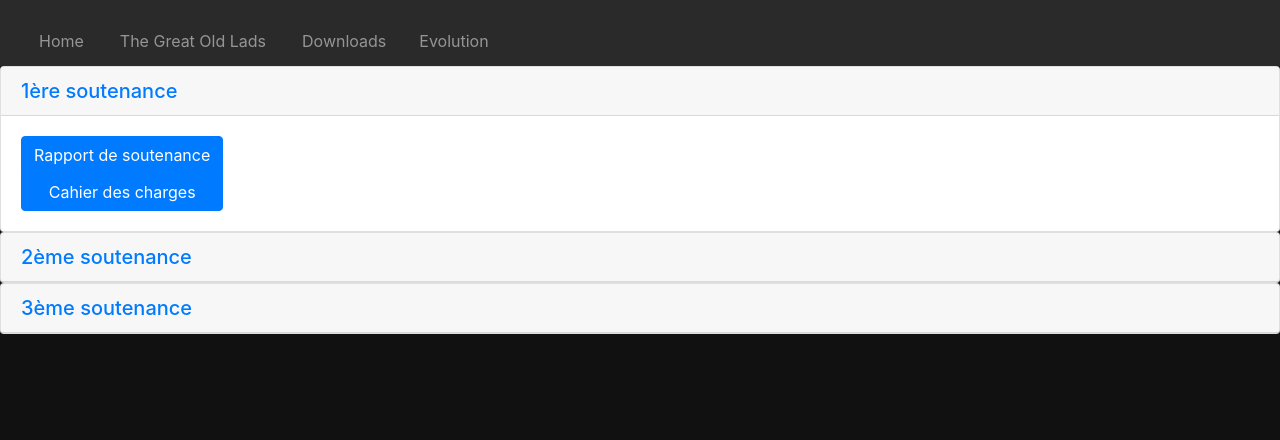
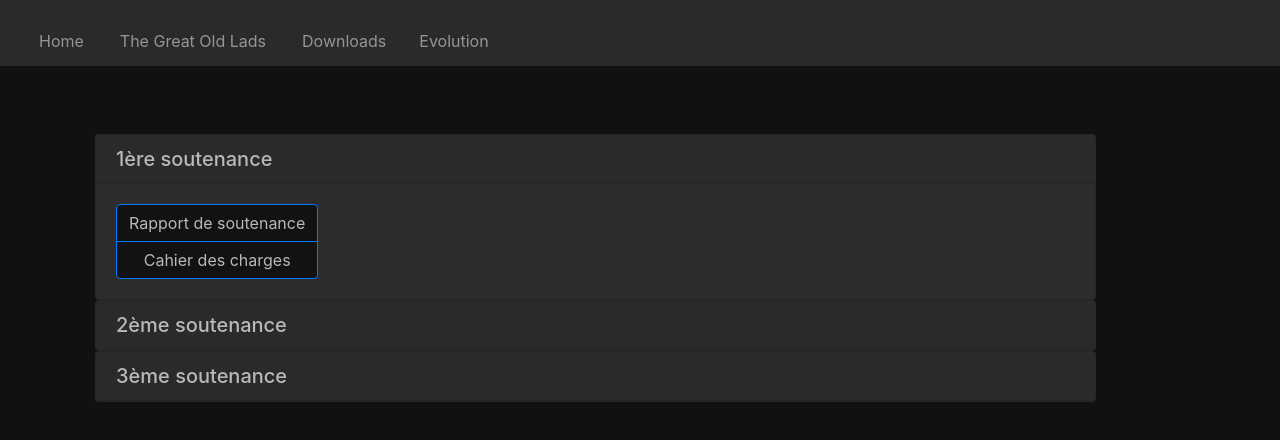
Before and after one commit to yvalmor/Call-Of-The-Goose, a plain HTML site: page evolution.html in a window 1280 px wide. Drawn offline with Linux system fonts and the light colour scheme.

Commit message:
evolution.html

```diff
--- a/evolution.html
+++ b/evolution.html
@@ -28,34 +28,34 @@
             </div>
         </div>
     </nav>
-    <div role="tablist" id="accordion-1">
-        <div class="card">
+    <div role="tablist" id="accordion-1" style="margin-top: 68px;width: 1001px;margin-left: 95px;">
+        <div class="card" style="background-color: rgb(44,44,44);">
             <div class="card-header" role="tab">
-                <h5 class="mb-0"><a data-toggle="collapse" aria-expanded="true" aria-controls="accordion-1 .item-1" href="#accordion-1 .item-1">1ère soutenance</a></h5>
+                <h5 class="mb-0"><a data-toggle="collapse" aria-expanded="true" aria-controls="accordion-1 .item-1" href="#accordion-1 .item-1" style="color: rgb(185,185,185);">1ère soutenance</a></h5>
             </div>
             <div class="collapse show item-1" role="tabpanel" data-parent="#accordion-1">
                 <div class="card-body">
-                    <div class="btn-group-vertical" role="group"><button class="btn btn-primary" type="button" onclick="window.open(&#39;assets\\downloads\\pdf\\Rapport soutenance 1.pdf&#39;)">Rapport de soutenance</button><button class="btn btn-primary" type="button" onclick="window.open(&#39;assets\\downloads\\pdf\\Cahier des charges.pdf&#39;)">Cahier des charges</button></div>
+                    <div class="btn-group-vertical" role="group"><button class="btn btn-primary" type="button" onclick="window.open(&#39;assets\\downloads\\pdf\\Rapport soutenance 1.pdf&#39;)" style="background-color: rgb(18,18,18);color: rgb(185,185,185);">Rapport de soutenance</button><button class="btn btn-primary" type="button" onclick="window.open(&#39;assets\\downloads\\pdf\\Cahier des charges.pdf&#39;)" style="background-color: rgb(18,18,18);color: rgb(185,185,185);">Cahier des charges</button></div>
                 </div>
             </div>
         </div>
-        <div class="card">
+        <div class="card" style="background-color: rgb(44,44,44);">
             <div class="card-header" role="tab">
-                <h5 class="mb-0"><a data-toggle="collapse" aria-expanded="false" aria-controls="accordion-1 .item-2" href="#accordion-1 .item-2">2ème soutenance</a></h5>
+                <h5 class="mb-0"><a data-toggle="collapse" aria-expanded="false" aria-controls="accordion-1 .item-2" href="#accordion-1 .item-2" style="color: rgb(185,185,185);">2ème soutenance</a></h5>
             </div>
             <div class="collapse item-2" role="tabpanel" data-parent="#accordion-1">
                 <div class="card-body">
-                    <div class="btn-group-vertical" role="group"><button class="btn btn-primary" type="button" onclick="window.open(&#39;assets\\downloads\\pdf\\Rapport soutenance 2.pdf&#39;)">Rapport de soutenance</button></div>
+                    <div class="btn-group-vertical" role="group"><button class="btn btn-primary" type="button" onclick="window.open(&#39;assets\\downloads\\pdf\\Rapport soutenance 2.pdf&#39;)" style="background-color: rgb(18,18,18);color: rgb(185,185,185);">Rapport de soutenance</button></div>
                 </div>
             </div>
         </div>
-        <div class="card">
+        <div class="card" style="background-color: rgb(44,44,44);">
             <div class="card-header" role="tab">
-                <h5 class="mb-0"><a data-toggle="collapse" aria-expanded="false" aria-controls="accordion-1 .item-3" href="#accordion-1 .item-3">3ème soutenance</a></h5>
+                <h5 class="mb-0"><a data-toggle="collapse" aria-expanded="false" aria-controls="accordion-1 .item-3" href="#accordion-1 .item-3" style="color: rgb(185,185,185);">3ème soutenance</a></h5>
             </div>
             <div class="collapse item-3" role="tabpanel" data-parent="#accordion-1">
                 <div class="card-body">
-                    <div class="btn-group-vertical" role="group"><button class="btn btn-primary" type="button" onclick="window.open(&#39;assets\\downloads\\pdf\\Rapport de projet.pdf&#39;)">Rapport de projet</button></div>
+                    <div class="btn-group-vertical" role="group"><button class="btn btn-primary" type="button" onclick="window.open(&#39;assets\\downloads\\pdf\\Rapport de projet.pdf&#39;)" style="background-color: rgb(18,18,18);color: rgb(185,185,185);">Rapport de projet</button></div>
                 </div>
             </div>
         </div>
```
Also changed, not shown: group.html (+4 -4 lines).
